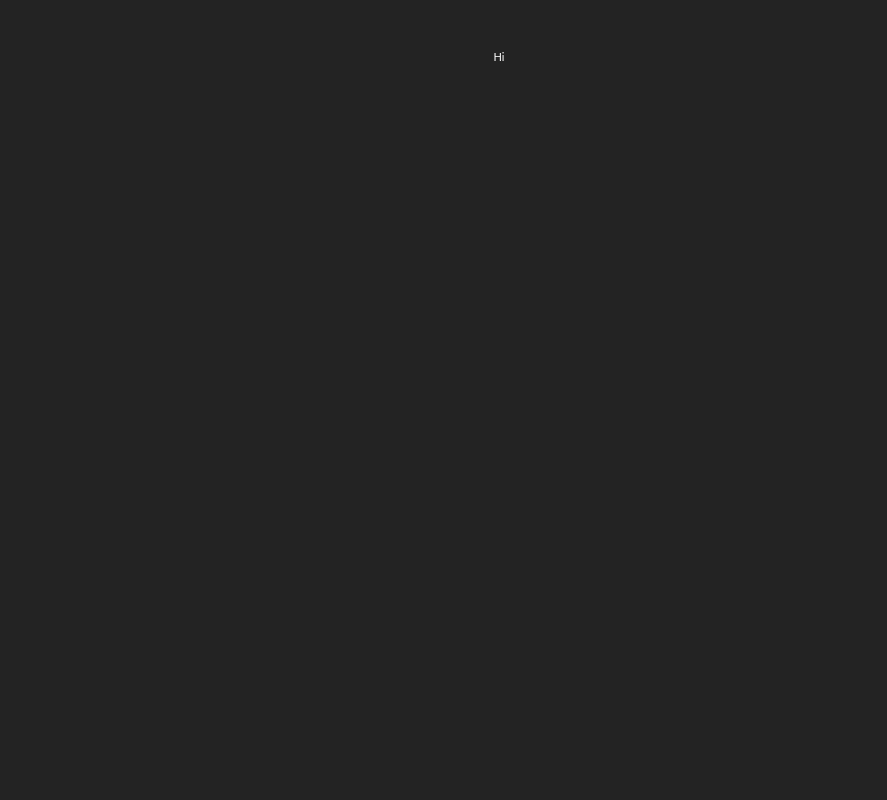
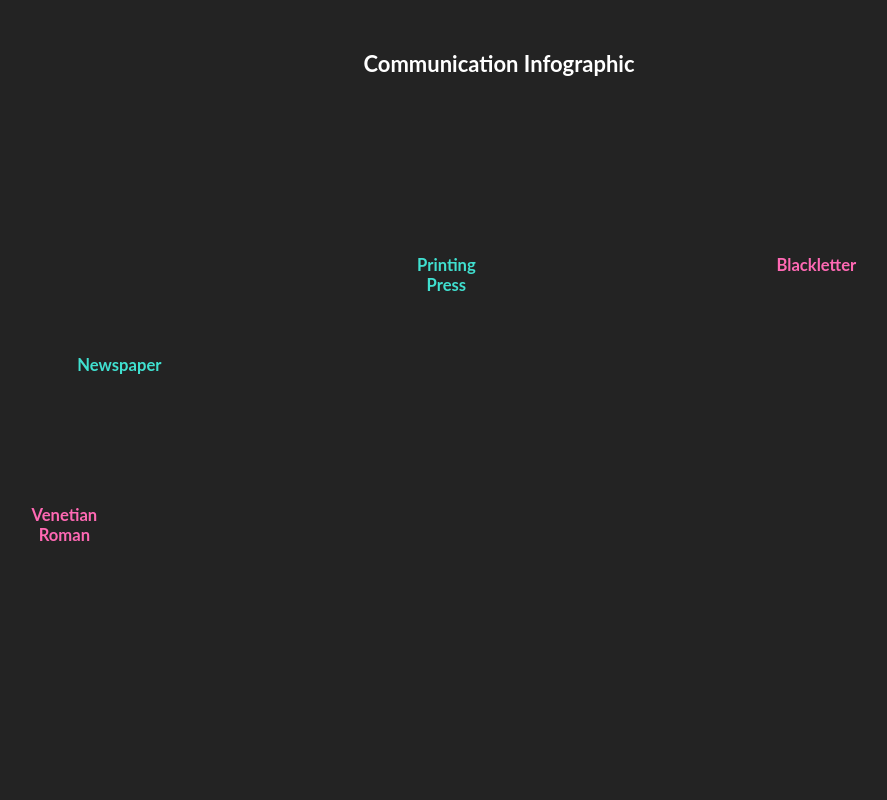
Before and after one commit to Sammii-HK/communication-infographic, a React (Create React App) app: page / in a window 1280 px wide. Shown: the top 800 px of the page, without its empty margins (141-1028 px from the left). Built offline with nearby package versions, Linux system fonts and the light colour scheme.

Commit message:
swap Home for new Timeline component

```diff
--- a/src/components/Timeline.js
+++ b/src/components/Timeline.js
@@ -1,6 +1,60 @@
+import { useState, useRef, useEffect } from 'react'
+import getTimelineData from '../utils/getTimelineData';
+
 const Timeline = () => {
+  const [timeline, setTimeline] = useState([])
+  const [selectedItem, setSelectedItem] = useState(null)
+
+  const timelineRef = useRef(null);
+  // const timelineData = getTimelineData(timelineRef);
+
+  useEffect(() => {
+    setTimeline(getTimelineData(timelineRef));
+  }, [timelineRef]);
+
+
   return (
-    <div>Hi</div>
+    <div className='container'>
+      <h1 className='title'>Communication Infographic</h1>
+      <div
+        id='timeline'
+        ref={timelineRef}>
+        {timeline.map((item, i) =>
+          <div key={i}
+            className={ `item ${item.category}`}
+            style={{ transform: `translate(${item.xAxis}px, ${item.yAxis}px)` }}
+            // onClick={() => setSelectedItem(i)}
+            >
+            <h5>{item.title}</h5>
+
+          </div>
+        )}
+
+        {selectedItem &&
+          <div className={`modal ${selectedItem ? 'is-active' : ''}`}>
+            <div className='modal-background'></div>
+            <div className='modal-card'>
+              <header className='modal-card-head'>
+                <h3 className='modal-card-title'>{selectedItem.title}</h3>
+                <p className='column'>{selectedItem.year}</p>
+                <button
+                  className='delete'
+                  onClick={this.handleClose}
+                  aria-label='close'></button>
+              </header>
+              <section className='modal-card-body'>
+                <p>{selectedItem.content}</p>
+              </section>
+              <footer className='modal-card-foot'>
+                <p className={`column ${selectedItem.category}`}>{this.state.selectedItem.category}</p>
+              </footer>
+            </div>
+          </div>
+        }
+
+      </div>
+    </div>
+
   )
 }
 
```
